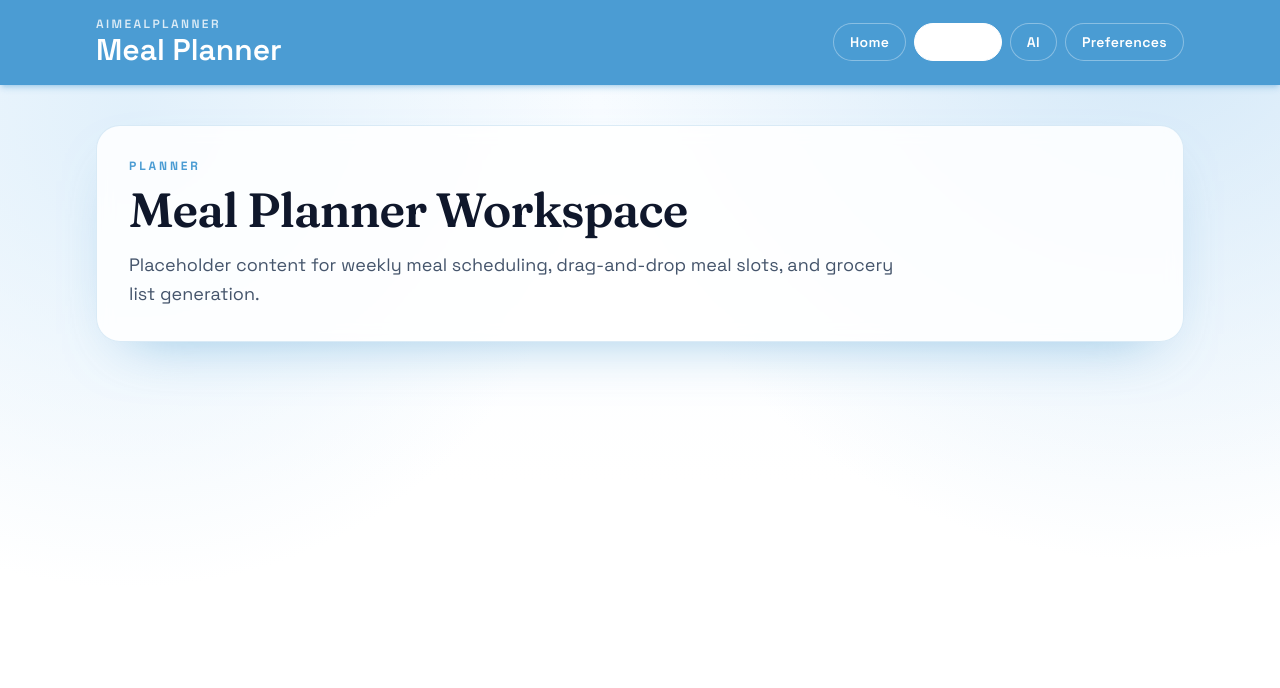
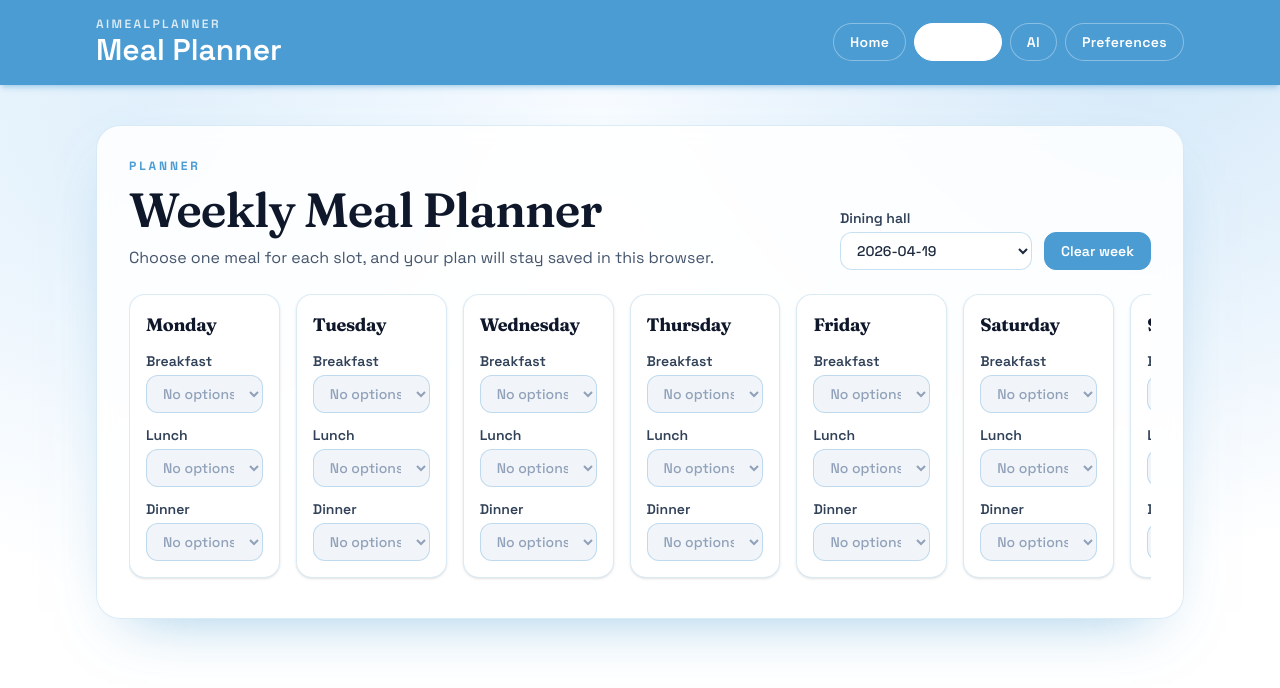
Before and after one commit to tbachu/AIMealPlanner, a React (Vite) app: page /planner in a window 1280 px wide. Shown: the top 688 px of the page. Built offline with nearby package versions, Linux system fonts and the light colour scheme.

Commit message:
added weekly planner page

```diff
--- a/src/App.jsx
+++ b/src/App.jsx
@@ -1,8 +1,8 @@
 import { NavLink, Navigate, Route, Routes } from 'react-router-dom'
 import AiPage from './pages/AiPage'
 import Home from './pages/Home'
-import PlannerPage from './pages/PlannerPage'
 import Preferences from './pages/Preferences'
+import Planner from './pages/Planner'
 
 const navItems = [
   { to: '/', label: 'Home' },
@@ -47,7 +47,7 @@ function App() {
       <main className="mx-auto w-full max-w-6xl px-4 py-10 sm:px-6 lg:px-8">
         <Routes>
           <Route path="/" element={<Home />} />
-          <Route path="/planner" element={<PlannerPage />} />
+          <Route path="/planner" element={<Planner />} />
           <Route path="/ai" element={<AiPage />} />
           <Route path="/preferences" element={<Preferences />} />
           <Route path="*" element={<Navigate to="/" replace />} />
--- /dev/null
+++ b/src/pages/Planner.jsx
@@ -0,0 +1,236 @@
+import { useEffect, useMemo, useState } from 'react'
+import useMenu from '../hooks/useMenu'
+
+const DAY_ORDER = [
+  'monday',
+  'tuesday',
+  'wednesday',
+  'thursday',
+  'friday',
+  'saturday',
+  'sunday',
+]
+
+const MEAL_PERIODS = ['breakfast', 'lunch', 'dinner']
+const PLAN_STORAGE_KEY = 'mealPlanner.weekPlan'
+const HALL_STORAGE_KEY = 'mealPlanner.selectedHall'
+
+function createEmptyWeekPlan() {
+  return DAY_ORDER.reduce((weekPlan, day) => {
+    weekPlan[day] = {
+      breakfast: '',
+      lunch: '',
+      dinner: '',
+    }
+
+    return weekPlan
+  }, {})
+}
+
+function normalizeSavedPlan(savedPlan) {
+  const defaultPlan = createEmptyWeekPlan()
+  if (!savedPlan || typeof savedPlan !== 'object') {
+    return defaultPlan
+  }
+
+  return DAY_ORDER.reduce((normalizedPlan, day) => {
+    const dayPlan = savedPlan[day]
+
+    normalizedPlan[day] = {
+      breakfast: typeof dayPlan?.breakfast === 'string' ? dayPlan.breakfast : '',
+      lunch: typeof dayPlan?.lunch === 'string' ? dayPlan.lunch : '',
+      dinner: typeof dayPlan?.dinner === 'string' ? dayPlan.dinner : '',
+    }
+
+    return normalizedPlan
+  }, {})
+}
+
+function getStoredWeekPlan() {
+  if (typeof window === 'undefined') {
+    return createEmptyWeekPlan()
+  }
+
+  const savedPlan = window.localStorage.getItem(PLAN_STORAGE_KEY)
+  if (!savedPlan) {
+    return createEmptyWeekPlan()
+  }
+
+  try {
+    return normalizeSavedPlan(JSON.parse(savedPlan))
+  } catch {
+    return createEmptyWeekPlan()
+  }
+}
+
+function getStoredHall() {
+  if (typeof window === 'undefined') {
+    return ''
+  }
+
+  return window.localStorage.getItem(HALL_STORAGE_KEY) || ''
+}
+
+function formatLabel(value) {
+  return value.charAt(0).toUpperCase() + value.slice(1)
+}
+
+function Planner() {
+  const { menu, loading, error } = useMenu()
+  const [weekPlan, setWeekPlan] = useState(() => getStoredWeekPlan())
+  const [selectedHall, setSelectedHall] = useState(() => getStoredHall())
+
+  const halls = useMemo(() => {
+    if (!menu || typeof menu !== 'object') {
+      return []
+    }
+
+    return Object.keys(menu)
+  }, [menu])
+
+  const activeHall = useMemo(() => {
+    if (!halls.length) {
+      return ''
+    }
+
+    if (selectedHall && halls.includes(selectedHall)) {
+      return selectedHall
+    }
+
+    return halls[0]
+  }, [halls, selectedHall])
+
+  useEffect(() => {
+    window.localStorage.setItem(PLAN_STORAGE_KEY, JSON.stringify(weekPlan))
+  }, [weekPlan])
+
+  useEffect(() => {
+    if (!activeHall) {
+      return
+    }
+
+    window.localStorage.setItem(HALL_STORAGE_KEY, activeHall)
+  }, [activeHall])
+
+  const getMealOptions = (day, mealPeriod) => {
+    const options = menu?.[activeHall]?.[day]?.[mealPeriod]
+    if (!Array.isArray(options)) {
+      return []
+    }
+
+    return options
+  }
+
+  const updateMealSelection = (day, mealPeriod, value) => {
+    setWeekPlan((currentPlan) => ({
+      ...currentPlan,
+      [day]: {
+        ...currentPlan[day],
+        [mealPeriod]: value,
+      },
+    }))
+  }
+
+  const clearWeek = () => {
+    setWeekPlan(createEmptyWeekPlan())
+  }
+
+  return (
+    <section className="rounded-3xl border border-primary/20 bg-white/85 p-8 shadow-[0_24px_60px_-32px_rgba(75,156,211,0.65)] backdrop-blur">
+      <div className="mb-6 flex flex-col gap-4 md:flex-row md:items-end md:justify-between">
+        <div>
+          <p className="text-xs font-bold uppercase tracking-[0.24em] text-primary">
+            Planner
+          </p>
+          <h1 className="mt-3 text-4xl text-slate-900 sm:text-5xl">Weekly Meal Planner</h1>
+          <p className="mt-3 text-slate-600">
+            Choose one meal for each slot, and your plan will stay saved in this browser.
+          </p>
+        </div>
+
+        <div className="flex flex-col gap-3 sm:flex-row sm:items-end">
+          <label className="flex flex-col gap-1 text-sm font-semibold text-slate-700" htmlFor="hall-select">
+            Dining hall
+            <select
+              id="hall-select"
+              value={activeHall}
+              onChange={(event) => setSelectedHall(event.target.value)}
+              className="min-w-[12rem] rounded-xl border border-primary/30 bg-white px-3 py-2 text-sm font-medium text-slate-800 outline-none ring-primary/30 transition focus:ring-2"
+              disabled={loading || !halls.length}
+            >
+              {!halls.length && <option value="">No halls available</option>}
+              {halls.map((hall) => (
+                <option key={hall} value={hall}>
+                  {formatLabel(hall)}
+                </option>
+              ))}
+            </select>
+          </label>
+
+          <button
+            type="button"
+            onClick={clearWeek}
+            className="rounded-xl border border-primary bg-primary px-4 py-2 text-sm font-semibold text-white transition hover:bg-[#3f89bb]"
+          >
+            Clear week
+          </button>
+        </div>
+      </div>
+
+      {error && (
+        <p className="mb-5 rounded-xl border border-red-200 bg-red-50 px-4 py-3 text-sm text-red-700">
+          {error}
+        </p>
+      )}
+
+      <div className="overflow-x-auto pb-2">
+        <div className="grid min-w-[72rem] grid-cols-7 gap-4">
+          {DAY_ORDER.map((day) => (
+            <div key={day} className="rounded-2xl border border-primary/20 bg-white p-4 shadow-sm">
+              <h2 className="mb-3 text-lg font-bold text-slate-900">{formatLabel(day)}</h2>
+
+              <div className="space-y-3">
+                {MEAL_PERIODS.map((mealPeriod) => {
+                  const options = getMealOptions(day, mealPeriod)
+                  const selectedValue = weekPlan[day][mealPeriod]
+
+                  return (
+                    <label key={mealPeriod} className="flex flex-col gap-1 text-sm font-semibold text-slate-700">
+                      {formatLabel(mealPeriod)}
+                      <select
+                        value={selectedValue}
+                        onChange={(event) =>
+                          updateMealSelection(day, mealPeriod, event.target.value)
+                        }
+                        className="w-full rounded-xl border border-primary/30 bg-white px-3 py-2 text-sm font-medium text-slate-800 outline-none ring-primary/30 transition focus:ring-2 disabled:bg-slate-100 disabled:text-slate-400"
+                        disabled={loading || !activeHall || !options.length}
+                      >
+                        <option value="">
+                          {loading
+                            ? 'Loading menu...'
+                            : options.length
+                              ? `Select ${mealPeriod}`
+                              : 'No options'}
+                        </option>
+                        {options.map((item, index) => {
+                          const label = typeof item === 'string' ? item : String(item)
+                          return (
+                            <option key={`${day}-${mealPeriod}-${label}-${index}`} value={label}>
+                              {label}
+                            </option>
+                          )
+                        })}
+                      </select>
+                    </label>
+                  )
+                })}
+              </div>
+            </div>
+          ))}
+        </div>
+      </div>
+    </section>
+  )
+}
+
+export default Planner
--- a/src/pages/Preferences.jsx
+++ b/src/pages/Preferences.jsx
@@ -6,7 +6,6 @@ const DEFAULTS = {
   dietaryRestriction: 'none',
   allergies: '',
   diningHall: 'chase',
-  mealSwipesRemaining: 0,
 }
 
 function normalizeStored(raw) {
@@ -25,19 +24,12 @@ function normalizeStored(raw) {
     hall = DEFAULTS.diningHall
   }
 
-  let swipes = Number(raw.mealSwipesRemaining)
-  if (!Number.isFinite(swipes)) {
-    swipes = DEFAULTS.mealSwipesRemaining
-  }
-  swipes = Math.min(21, Math.max(0, Math.round(swipes)))
-
   const allergies = typeof raw.allergies === 'string' ? raw.allergies : ''
 
   return {
     dietaryRestriction: dietary,
     allergies,
     diningHall: hall,
-    mealSwipesRemaining: swipes,
   }
 }
 
@@ -70,18 +62,6 @@ export default function Preferences() {
     writePreferences(next)
     setSavedHint(true)
     window.setTimeout(() => setSavedHint(false), 2200)
-  }
-
-  const setSwipes = (value) => {
-    const n = Number.parseInt(value, 10)
-    if (Number.isNaN(n)) {
-      setPrefs((p) => ({ ...p, mealSwipesRemaining: 0 }))
-      return
-    }
-    setPrefs((p) => ({
-      ...p,
-      mealSwipesRemaining: Math.min(21, Math.max(0, n)),
-    }))
   }
 
   return (
@@ -174,26 +154,6 @@ export default function Preferences() {
           </div>
         </fieldset>
 
-        <div>
-          <label
-            htmlFor="mealSwipes"
-            className="text-sm font-semibold text-slate-800"
-          >
-            Meal swipes remaining this week
-          </label>
-          <input
-            id="mealSwipes"
-            type="number"
-            min={0}
-            max={21}
-            step={1}
-            value={prefs.mealSwipesRemaining}
-            onChange={(e) => setSwipes(e.target.value)}
-            className={`${fieldClass} max-w-[12rem]`}
-          />
-          <p className="mt-1.5 text-xs text-slate-500">Enter a whole number from 0 to 21.</p>
-        </div>
-
         <div className="flex flex-wrap items-center gap-4 pt-2">
           <button
             type="button"
```
